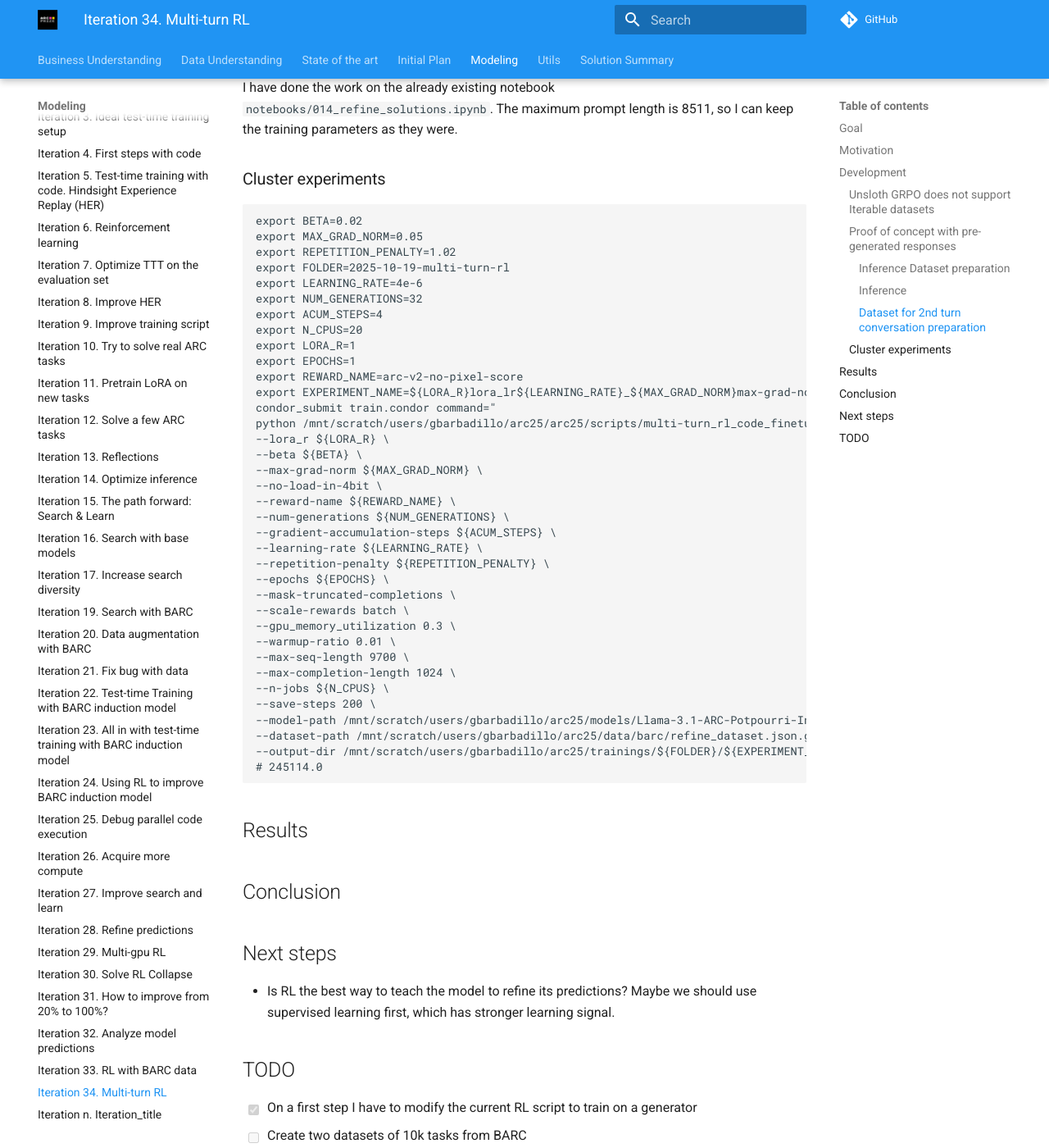
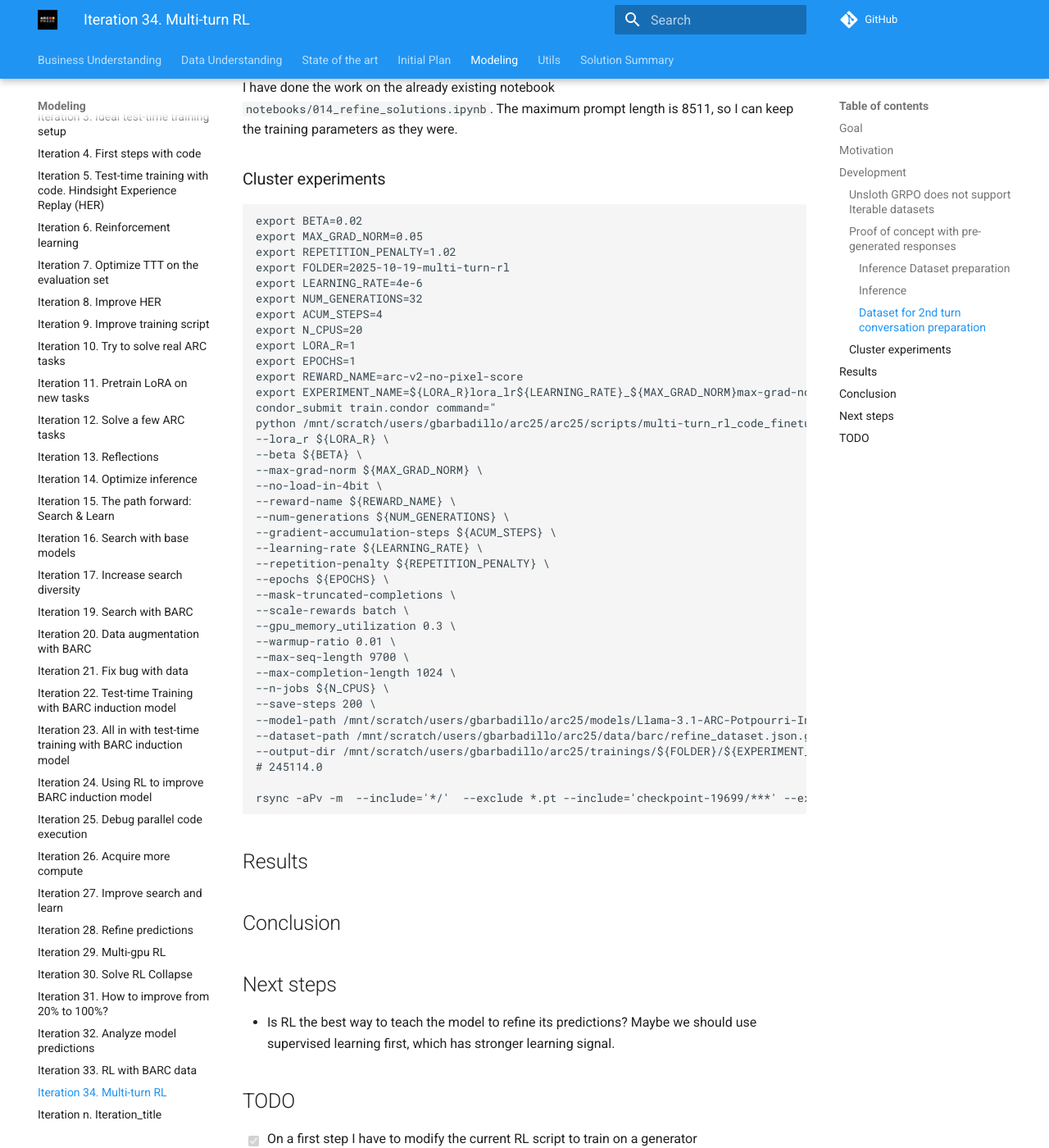
Before and after one commit to ironbar/arc25, an MkDocs documentation site: the page built from docs/modeling/Iteration_34_multi-turn_rl.md, in a window 1280 px wide and 1400 px high, scrolled down 1654 px. Shown: the whole window at 82% size. Built offline with MkDocs 1.6.1 and Material for MkDocs 9.7.7, drawn with Linux system fonts in a browser that asks for light colours; comment, search, counter and statistics services are not loaded.

Commit message:
command to get model back

````diff
--- a/docs/modeling/Iteration_34_multi-turn_rl.md
+++ b/docs/modeling/Iteration_34_multi-turn_rl.md
@@ -117,6 +117,8 @@ python /mnt/scratch/users/gbarbadillo/arc25/arc25/scripts/multi-turn_rl_code_fin
 --dataset-path /mnt/scratch/users/gbarbadillo/arc25/data/barc/refine_dataset.json.gz \
 --output-dir /mnt/scratch/users/gbarbadillo/arc25/trainings/${FOLDER}/${EXPERIMENT_NAME}" -append request_gpus=1 -append request_cpus=${N_CPUS} -append request_memory=128G --append 'requirements = (TARGET.Machine == "calculon21.das-nano.com")'
 # 245114.0
+
+rsync -aPv -m  --include='*/'  --exclude *.pt --include='checkpoint-19699/***' --exclude='*'  calculon01:/mnt/scratch/users/gbarbadillo/arc25/trainings/2025-10-19-multi-turn-rl   /mnt/data/MEGA/TEMP/
 ```
 
 ## Results
````
